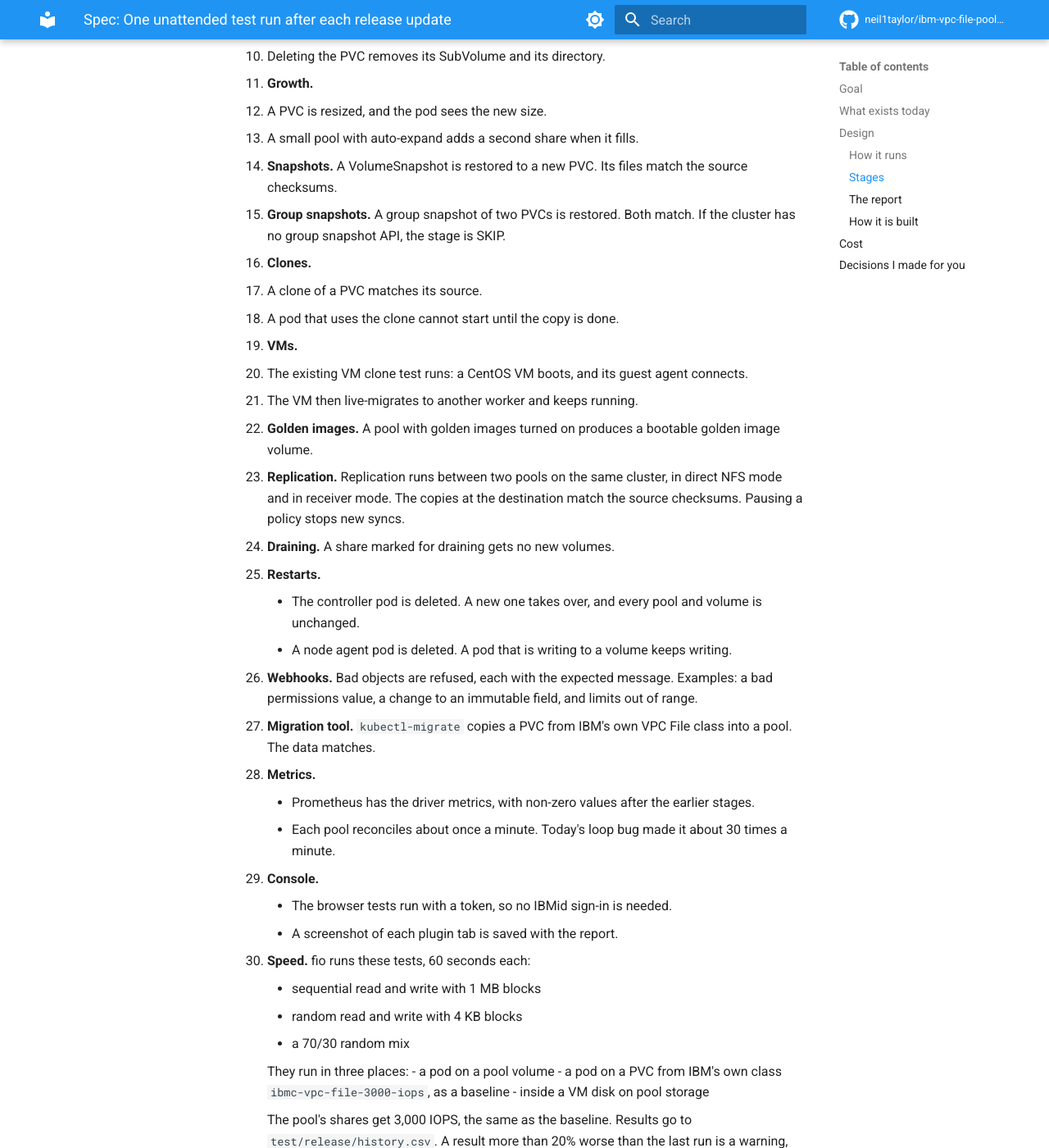
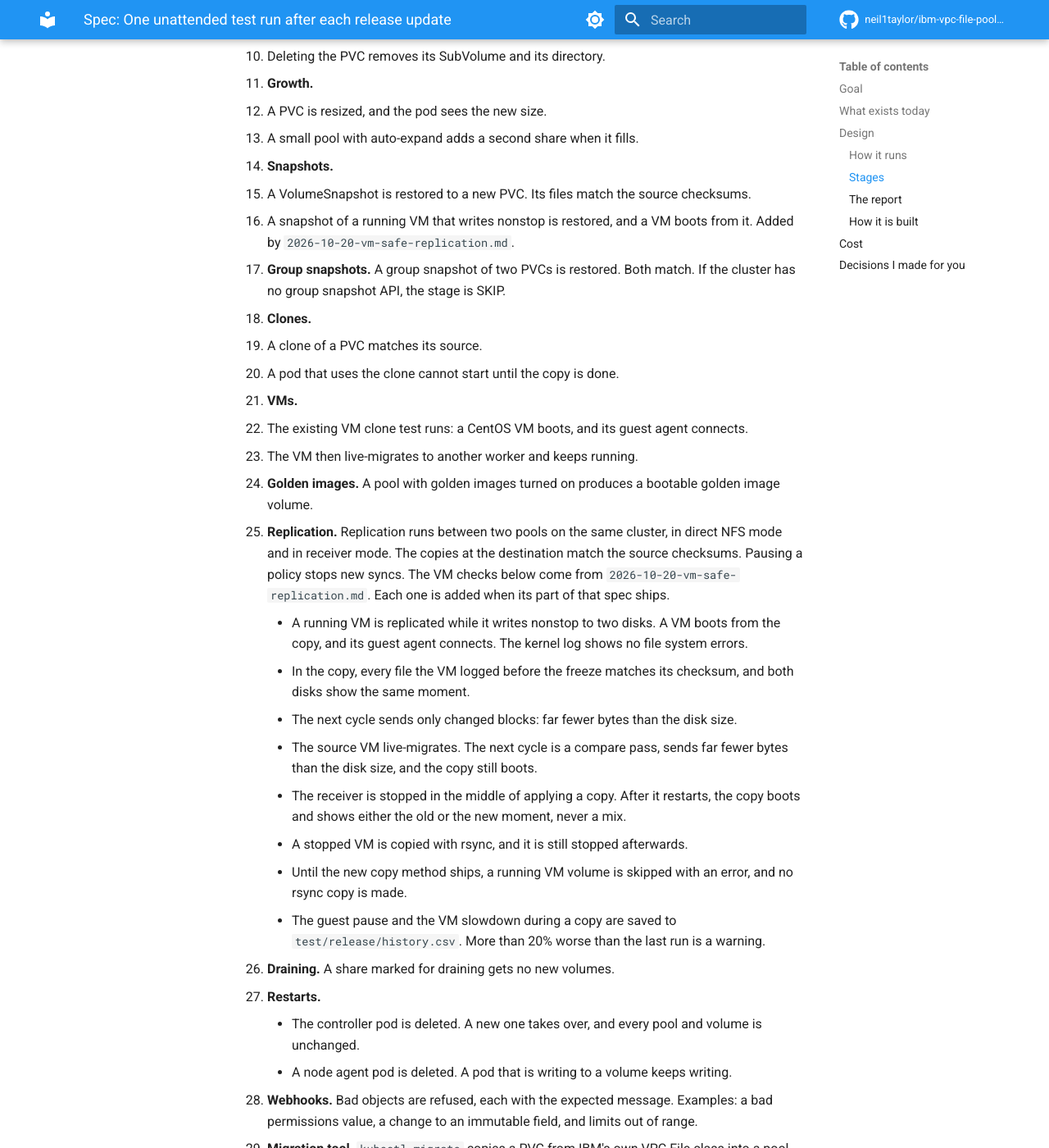
Before and after one commit to neil1taylor/ibm-vpc-file-pool-csi, an MkDocs documentation site: the page built from docs/specs/2026-10-19-release-test-run.md, in a window 1280 px wide and 1400 px high, scrolled down 2386 px. Shown: the whole window at 82% size. Built offline with MkDocs 1.6.1 and Material for MkDocs 9.7.7, drawn with Linux system fonts in a browser that asks for light colours; comment, search, counter and statistics services are not loaded; some of the changed text lies outside the part shown.

Commit message:
Spec: replicate and back up running VMs safely
Running VM disks are copied at one moment through QEMU, with only changed
blocks sent. Adds optional backup to a snapshot pool and COS, and the
matching release test run checks. Based on a lab test on rovslab, 20 Oct.

```diff
--- a/docs/specs/2026-10-19-release-test-run.md
+++ b/docs/specs/2026-10-19-release-test-run.md
@@ -58,7 +58,9 @@
 4. **Growth.**
    - A PVC is resized, and the pod sees the new size.
    - A small pool with auto-expand adds a second share when it fills.
-5. **Snapshots.** A VolumeSnapshot is restored to a new PVC. Its files match the source checksums.
+5. **Snapshots.**
+   - A VolumeSnapshot is restored to a new PVC. Its files match the source checksums.
+   - A snapshot of a running VM that writes nonstop is restored, and a VM boots from it. Added by `2026-10-20-vm-safe-replication.md`.
 6. **Group snapshots.** A group snapshot of two PVCs is restored. Both match. If the cluster has no group snapshot API, the stage is SKIP.
 7. **Clones.**
    - A clone of a PVC matches its source.
@@ -68,6 +70,15 @@
    - The VM then live-migrates to another worker and keeps running.
 9. **Golden images.** A pool with golden images turned on produces a bootable golden image volume.
 10. **Replication.** Replication runs between two pools on the same cluster, in direct NFS mode and in receiver mode. The copies at the destination match the source checksums. Pausing a policy stops new syncs.
+    The VM checks below come from `2026-10-20-vm-safe-replication.md`. Each one is added when its part of that spec ships.
+    - A running VM is replicated while it writes nonstop to two disks. A VM boots from the copy, and its guest agent connects. The kernel log shows no file system errors.
+    - In the copy, every file the VM logged before the freeze matches its checksum, and both disks show the same moment.
+    - The next cycle sends only changed blocks: far fewer bytes than the disk size.
+    - The source VM live-migrates. The next cycle is a compare pass, sends far fewer bytes than the disk size, and the copy still boots.
+    - The receiver is stopped in the middle of applying a copy. After it restarts, the copy boots and shows either the old or the new moment, never a mix.
+    - A stopped VM is copied with rsync, and it is still stopped afterwards.
+    - Until the new copy method ships, a running VM volume is skipped with an error, and no rsync copy is made.
+    - The guest pause and the VM slowdown during a copy are saved to `test/release/history.csv`. More than 20% worse than the last run is a warning.
 11. **Draining.** A share marked for draining gets no new volumes.
 12. **Restarts.**
     - The controller pod is deleted. A new one takes over, and every pool and volume is unchanged.
@@ -91,7 +102,14 @@
     - inside a VM disk on pool storage
 
     The pool's shares get 3,000 IOPS, the same as the baseline. Results go to `test/release/history.csv`. A result more than 20% worse than the last run is a warning, not a FAIL, because cloud storage speed varies.
-18. **Clean-up and report.**
+18. **Backup.** From `2026-10-20-vm-safe-replication.md`, added when backup ships.
+    - A backup policy takes three snapshots of a running VM and of a normal PVC, into a separate snapshot pool.
+    - The oldest and the newest snapshot are restored. The VM boots from each, and the PVC files match their checksums.
+    - With a keep count of 2, the third snapshot merges the oldest one away. The remaining snapshots still restore and boot.
+    - The newest snapshot is exported to COS and restored from COS to a new PVC. The VM boots from it.
+    - A known text string written in the VM cannot be found in any object in the bucket, which shows that the data is encrypted.
+    - The run uses its own `rt-<run id>/` prefix in one test bucket, and deletes that prefix at the end.
+19. **Clean-up and report.**
 
 ### The report
 
@@ -140,3 +158,5 @@
 - Anything left behind after the run counts as a failure.
 - The run is started by hand after an update. It is not run on a schedule or from CI, because each run costs money.
 - It is written in Bash with `oc`, the same as the existing VM clone test.
+- The VM replication and backup checks test Linux VMs only. Windows freeze is tested once, in the lab test of the VM replication spec, because the run has no Windows image.
+- Object lock is not tested in the run, because locked objects cannot be cleaned up afterwards.
```
Also changed, not shown: docs/specs/2026-10-20-vm-safe-replication.md (added, +179 -0 lines).
